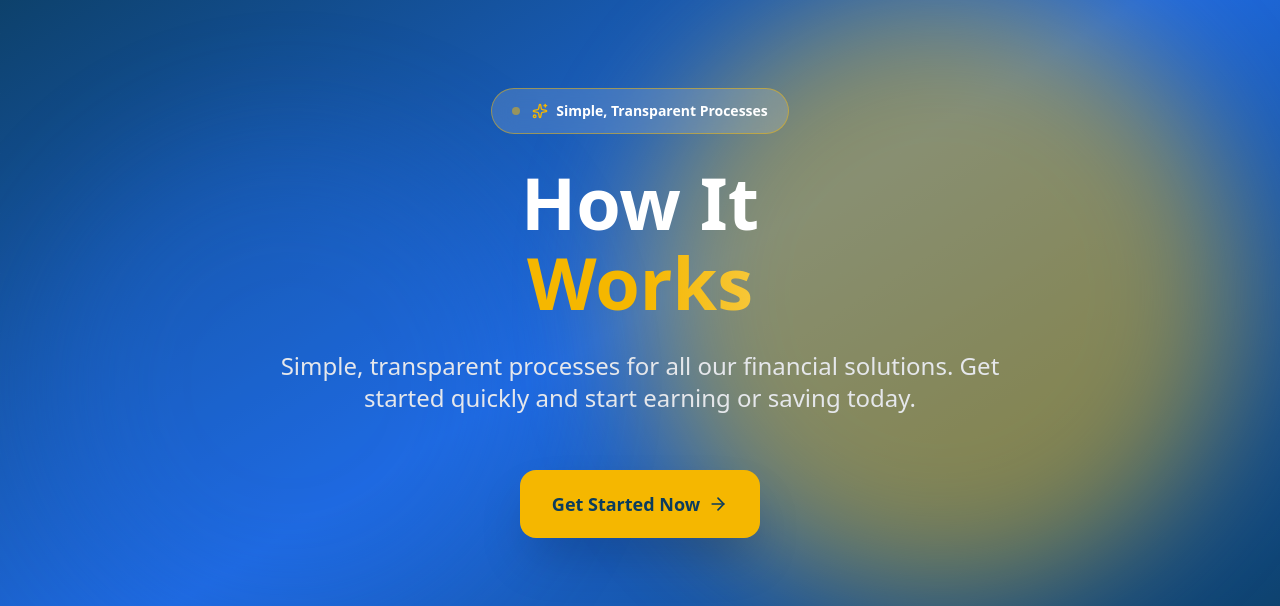
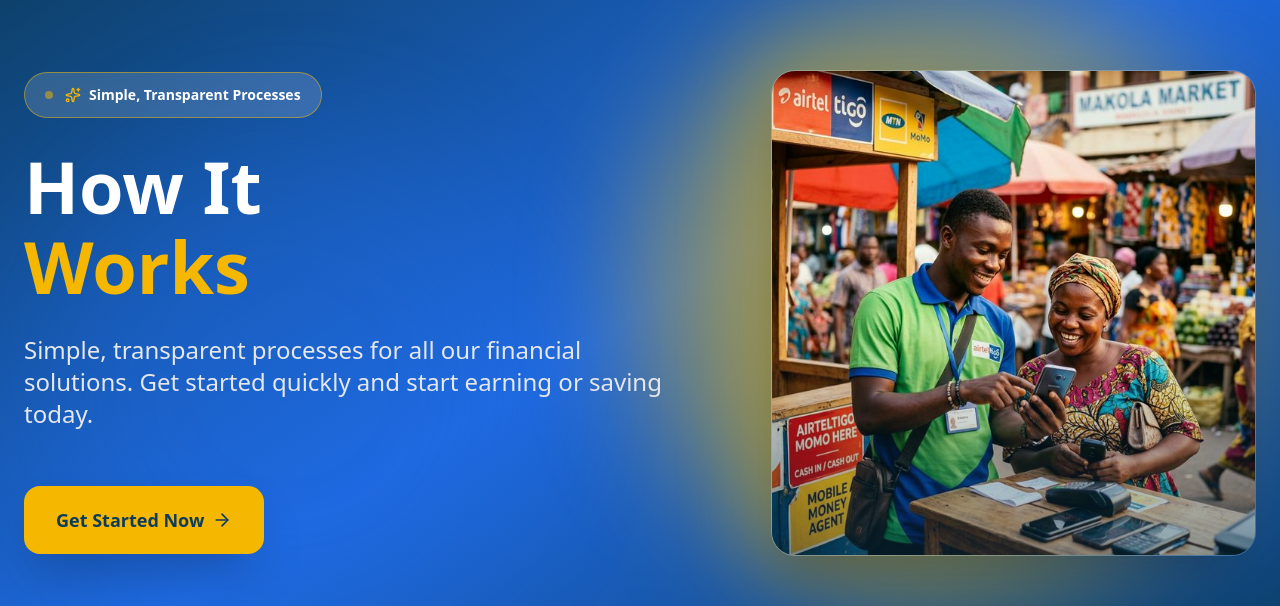
Before and after one commit to kculz/xash.network, a React (Vite) app: page /how-it-works in a window 1280 px wide. Shown: the part 172-778 px from the top of the page. Built offline with nearby package versions, Linux system fonts and the light colour scheme.

Commit message:
feat(how-it-works): restructure hero into 2-column layout and update process imagery

```diff
--- a/src/pages/HowItWorks.jsx
+++ b/src/pages/HowItWorks.jsx
@@ -18,6 +18,12 @@ import {
   Zap
 } from 'lucide-react';
 import { Helmet } from 'react-helmet';
+import posRetail from '../assets/images/pos_retail.png';
+import billProcess from '../assets/images/bill_process.png';
+import financialEnterprise from '../assets/images/financial_enterprise.png';
+import heroMerchant from '../assets/images/hero_merchant.png';
+import financialSmallBusiness from '../assets/images/financial_small_business.png';
+import posMobile from '../assets/images/pos_mobile.png';
 
 const HowItWorks = () => {
   const [openFaq, setOpenFaq] = useState(null);
@@ -27,7 +33,7 @@ const HowItWorks = () => {
       icon: CreditCard,
       title: 'POS Solutions',
       gradient: 'from-[#0B3C5D] to-[#1F6AE1]',
-      image: 'https://images.unsplash.com/photo-1556742049-0cfed4f6a45d?w=800&q=80',
+      image: posRetail,
       steps: [
         { num: '01', title: 'Sign Up & Register', desc: 'Create your merchant account and complete verification' },
         { num: '02', title: 'Hardware Setup', desc: 'Get your POS device or install our mobile app' },
@@ -39,7 +45,7 @@ const HowItWorks = () => {
       icon: Smartphone,
       title: 'Bill Payments',
       gradient: 'from-[#1F6AE1] to-[#0B3C5D]',
-      image: 'https://images.unsplash.com/photo-1563013544-824ae1b704d3?w=800&q=80',
+      image: billProcess,
       steps: [
         { num: '01', title: 'Customer Identification', desc: 'Customer provides bill details or account number' },
         { num: '02', title: 'Payment Processing', desc: 'Select payment method and complete transaction' },
@@ -51,7 +57,7 @@ const HowItWorks = () => {
       icon: BarChart3,
       title: 'Financial Software',
       gradient: 'from-[#0B3C5D] to-[#1F6AE1]',
-      image: 'https://images.unsplash.com/photo-1551288049-bebda4e38f71?w=800&q=80',
+      image: financialEnterprise,
       steps: [
         { num: '01', title: 'System Assessment', desc: 'Evaluate your current financial processes' },
         { num: '02', title: 'Setup & Integration', desc: 'Configure software and integrate with systems' },
@@ -71,7 +77,7 @@ const HowItWorks = () => {
         'Real-time commission tracking',
         'Comprehensive training'
       ],
-      image: 'https://images.unsplash.com/photo-1556740758-90de374c12ad?w=800&q=80'
+      image: heroMerchant
     },
     {
       title: 'For Business Users',
@@ -82,7 +88,7 @@ const HowItWorks = () => {
         'Real-time reporting',
         'API integration'
       ],
-      image: 'https://images.unsplash.com/photo-1542744173-8e7e53415bb0?w=800&q=80'
+      image: financialSmallBusiness
     },
     {
       title: 'For End Customers',
@@ -93,7 +99,7 @@ const HowItWorks = () => {
         'Digital receipts',
         'Secure transactions'
       ],
-      image: 'https://images.unsplash.com/photo-1556742393-d75f468bfcb0?w=800&q=80'
+      image: posMobile
     }
   ];
 
@@ -142,7 +148,9 @@ const HowItWorks = () => {
         </div>
 
         <div className="container mx-auto px-6 py-20 relative z-10">
-          <div className="max-w-5xl mx-auto text-center space-y-8">
+          <div className="grid grid-cols-1 lg:grid-cols-12 gap-12 items-center">
+            {/* Left Content */}
+            <div className="lg:col-span-7 space-y-8">
               <div className="inline-flex items-center bg-white/15 backdrop-blur-md px-5 py-3 rounded-full border border-[#F5B700]/50 hover:bg-white/20 transition-all duration-300">
                 <div className="w-2 h-2 bg-[#F5B700] rounded-full mr-3 animate-pulse"></div>
                 <Sparkles className="w-4 h-4 text-[#F5B700] mr-2" />
@@ -156,12 +164,12 @@ const HowItWorks = () => {
                 </span>
               </h1>
 
-            <p className="text-xl md:text-2xl text-gray-200 max-w-3xl mx-auto leading-relaxed">
+              <p className="text-xl md:text-2xl text-gray-200 max-w-2xl leading-relaxed">
                 Simple, transparent processes for all our financial solutions. Get started quickly and start earning or saving today.
               </p>
 
-            <div className="flex flex-col sm:flex-row gap-5 justify-center pt-6">
-              <a href="https://wa.me/264716409412">
+              <div className="flex flex-col sm:flex-row gap-5 pt-6">
+                <a href="tel:0782026070">
                 <button className="group relative px-8 py-5 bg-[#F5B700] text-[#0B3C5D] rounded-2xl font-bold text-lg overflow-hidden shadow-2xl hover:shadow-[#F5B700]/50 transition-all duration-300 hover:scale-105">
                   <span className="relative z-10 flex items-center justify-center">
                     Get Started Now
@@ -169,7 +177,20 @@ const HowItWorks = () => {
                   </span>
                 </button>
                 </a>
+              </div>
+            </div>
 
+            {/* Right Content - Hero Image */}
+            <div className="lg:col-span-5 relative group mt-12 lg:mt-0">
+              <div className="absolute -inset-4 bg-gradient-to-r from-[#F5B700] to-[#1F6AE1] rounded-3xl opacity-30 blur-2xl group-hover:opacity-50 transition-opacity duration-500"></div>
+              <div className="relative rounded-3xl overflow-hidden shadow-2xl border border-white/20 aspect-[4/5] md:aspect-auto">
+                <img
+                  src={posMobile}
+                  alt="Customer using mobile app"
+                  className="w-full h-full object-cover transform group-hover:scale-105 transition-transform duration-700"
+                />
+                <div className="absolute inset-0 bg-gradient-to-t from-[#0B3C5D]/40 via-transparent to-transparent"></div>
+              </div>
             </div>
           </div>
         </div>
```
Lines whose indentation alone changed are shown as unchanged.
